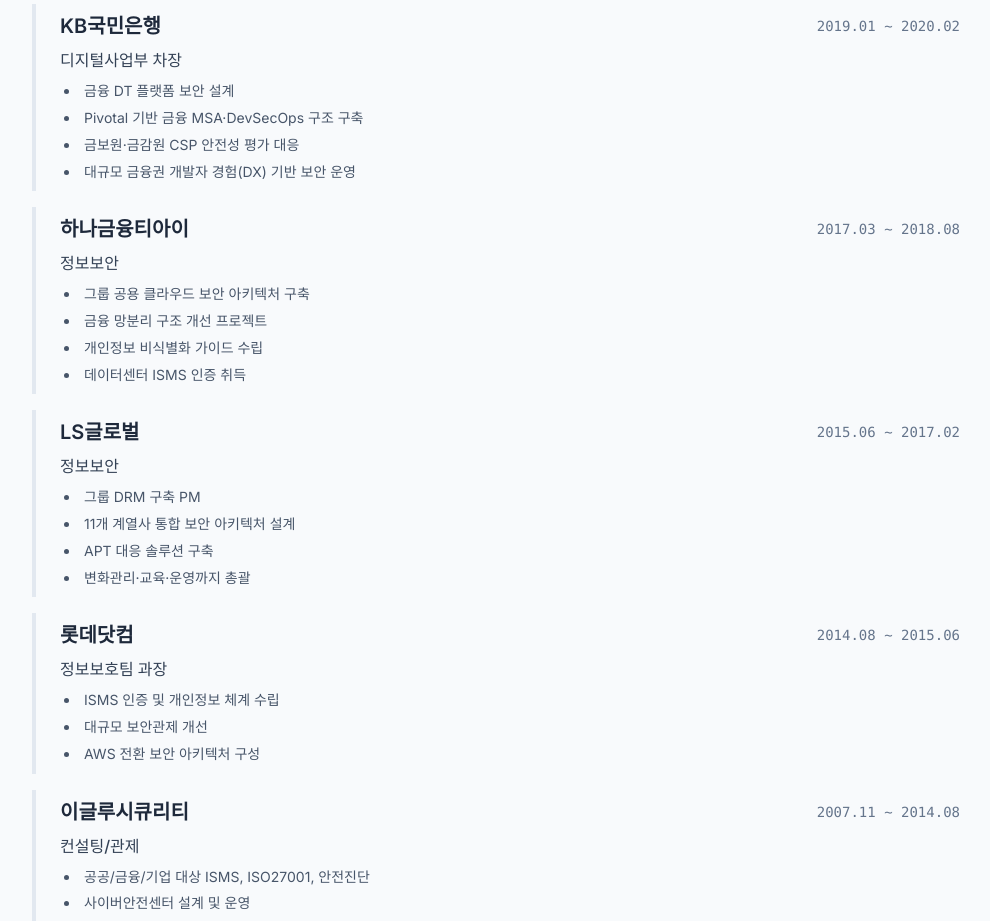
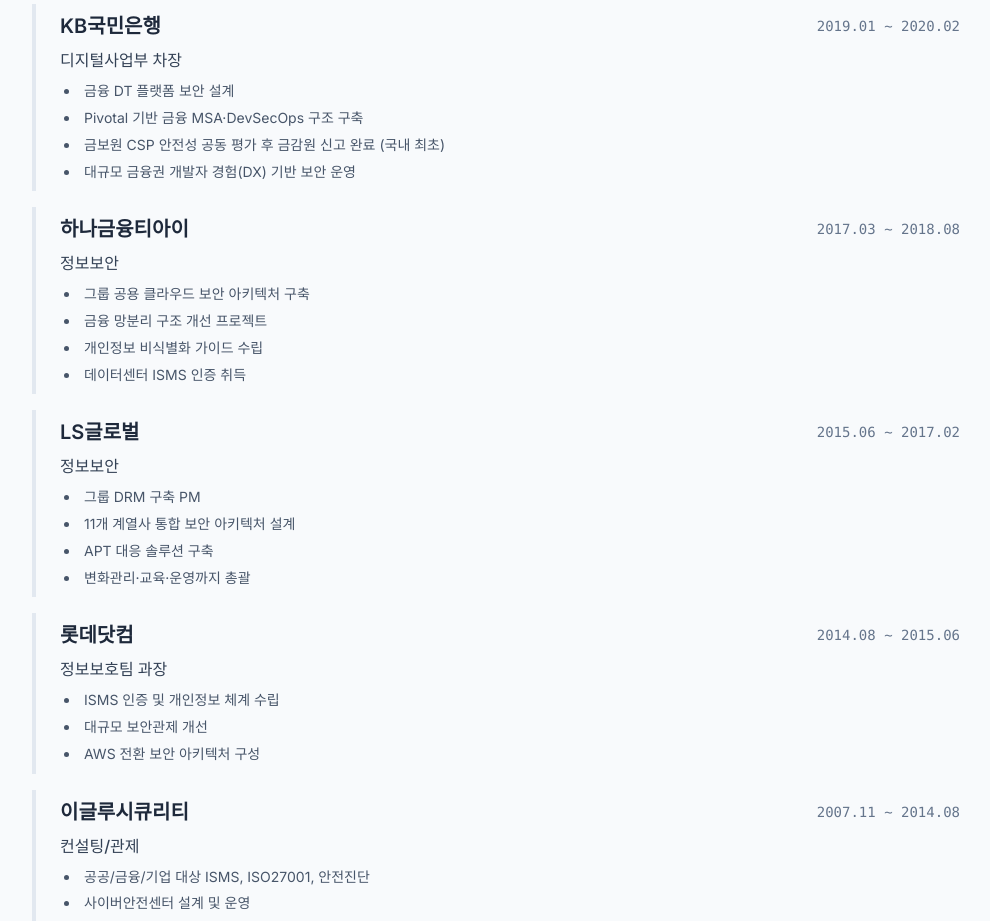
Before and after one commit to dojihyeok/portfolio, a Next.js app: page / in a window 1280 px wide. Shown: the part 9240-10161 px from the top of the page, without its empty margins (144-1134 px from the left). Built offline with nearby package versions, Linux system fonts and the light colour scheme.

Commit message:
Update KB Bank experience description

```diff
--- a/src/app/page.tsx
+++ b/src/app/page.tsx
@@ -653,7 +653,7 @@
                             <ul className="list-disc list-inside space-y-1 pl-1">
                                 <li>금융 DT 플랫폼 보안 설계</li>
                                 <li>Pivotal 기반 금융 MSA·DevSecOps 구조 구축</li>
-                                <li>금보원·금감원 CSP 안전성 평가 대응</li>
+                                <li>금보원 CSP 안전성 공동 평가 후 금감원 신고 완료 (국내 최초)</li>
                                 <li>대규모 금융권 개발자 경험(DX) 기반 보안 운영</li>
                             </ul>
                         }
```
